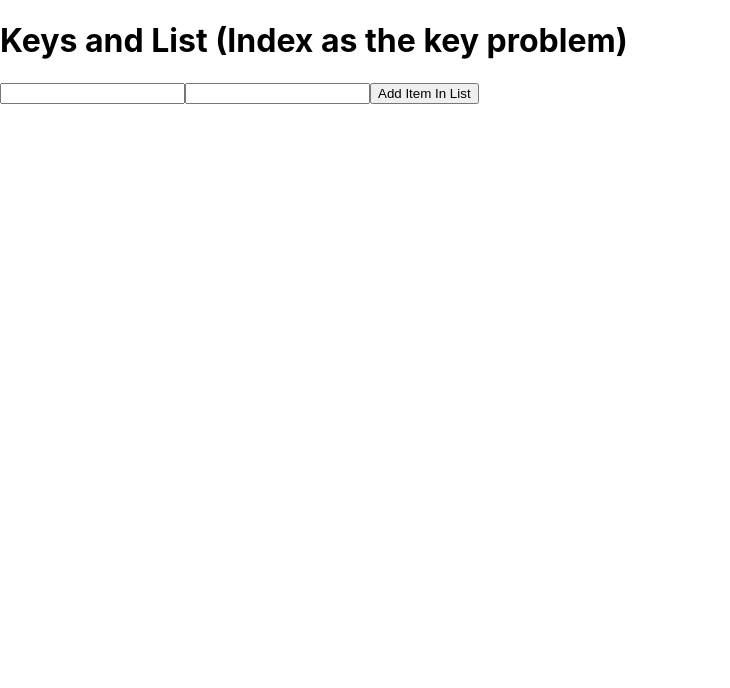
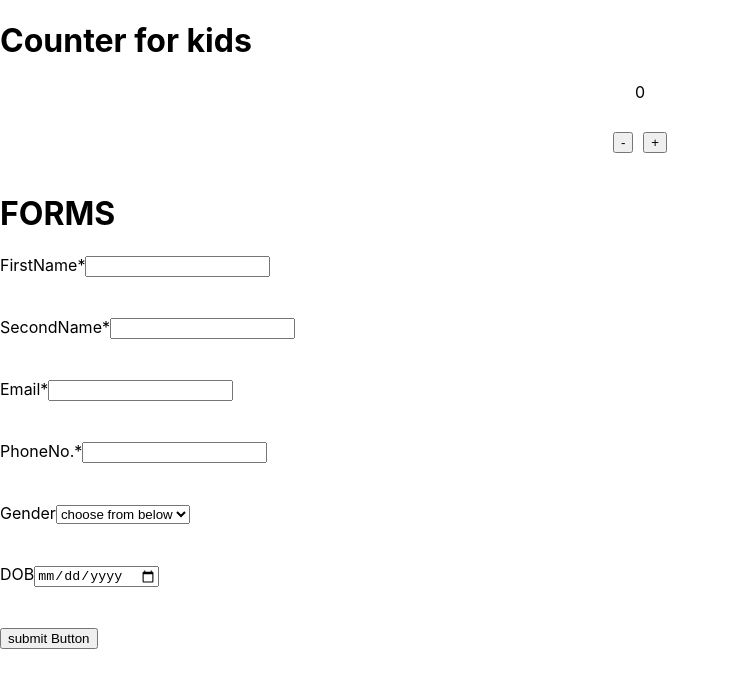
Before and after one commit to thakurutkarsh22/newton-react-fsd-july-2023, a React (Create React App) app: page / in a window 1280 px wide. Shown: the top 688 px of the page, without its empty margins (0-730 px from the left). Built offline with nearby package versions, Linux system fonts and the light colour scheme.

Commit message:
FORMS: Value (How to fetch Values)

```diff
--- /dev/null
+++ b/src/5.Forms/1.OwnForms/OwnForms.js
@@ -0,0 +1,125 @@
+import { useState } from "react";
+
+const DEFAULT_VALUE_OF_FORM = {
+  firstName: "",
+  secondName: "",
+  email: "",
+  phone: "",
+  gender: "",
+  dob: "",
+};
+
+function OwnForm() {
+  const [form, setForm] = useState(DEFAULT_VALUE_OF_FORM);
+
+  console.log("latest from", form);
+  console.log("latest from", form.secondName);
+
+  function onChangeHandler(event, key) {
+    setForm((oldValue) => {
+      return {
+        ...oldValue,
+        [key]: event.target.value,
+      };
+    });
+  }
+
+  return (
+    <>
+      <h1>FORMS </h1>
+
+      <form>
+        <label htmlFor="firstName">FirstName*</label>
+        <input
+          onChange={(event) => {
+            onChangeHandler(event, "firstName");
+          }}
+          type="text"
+          id="firstName"
+        />
+
+        <br />
+        <br />
+        <br />
+
+        <label htmlFor="secondName">SecondName*</label>
+        <input
+          type="text"
+          id="secondName"
+          onChange={(event) => {
+            onChangeHandler(event, "secondName");
+          }}
+        />
+
+        <br />
+        <br />
+        <br />
+
+        <label htmlFor="email">Email*</label>
+        <input
+          type="email"
+          id="email"
+          onChange={(event) => {
+            onChangeHandler(event, "email");
+          }}
+        />
+
+        <br />
+        <br />
+        <br />
+
+        <label htmlFor="phone">PhoneNo.*</label>
+        <input
+          type="number"
+          id="phone"
+          onChange={(event) => {
+            onChangeHandler(event, "phone");
+          }}
+        />
+
+        <br />
+        <br />
+        <br />
+
+        <label htmlFor="gender">Gender</label>
+        <select
+          id="gender"
+          onChange={(event) => {
+            onChangeHandler(event, "gender");
+          }}
+        >
+          <option value={0}>choose from below</option>
+          <option value={1}>Female</option>
+          <option value={2}>male</option>
+          <option value={3}>Dont want to share</option>
+        </select>
+
+        <br />
+        <br />
+        <br />
+
+        <label htmlFor="dob">DOB</label>
+        <input
+          type="date"
+          id="dob"
+          onChange={(event) => {
+            onChangeHandler(event, "dob");
+          }}
+        />
+
+        <br />
+        <br />
+        <br />
+
+        <input type="submit" value={"submit Button"} />
+      </form>
+    </>
+  );
+}
+
+export default OwnForm;
+
+// Whenever you are thinking about FORMS
+// 1. Think about Values and UI  (whatever is in the UI should also be inside the state variable and VICA VERSA)
+// 2. ERROR STATE....
+// 3. TOUCH STATE ......
--- a/src/App.js
+++ b/src/App.js
@@ -12,6 +12,7 @@ import Parent from "./2.Communication/3.Sibling/Parent";
 import KeysAndList from "./3.KeysAndList/1.NoKeyProblems/KeysAndListProblem";
 import KeysAndListSolution from "./3.KeysAndList/1.NoKeyProblems/KeysAndListSolution";
 import IndexAsAKey from "./3.KeysAndList/2.IndexAsKey/IndexAsAKey";
+import OwnForm from "./5.Forms/1.OwnForms/OwnForms";
 // import Parent from "./2.Communication/2.ChildToParent/Parent";
 // import Parent from "./2.Communication/1.ParentToCHild/Parent";
 
@@ -51,7 +52,7 @@ function App() {
       <HelloComponent /> */}
 
       {/* REACT IS CALLING THE COUNTER COMPONENT FUNCTION  */}
-      {/* <CounterComponent heading={"Counter for kids"} /> */}
+      <CounterComponent heading={"Counter for kids"} />
 
       {/* <ListComponent students={listStudent} /> */}
 
@@ -76,7 +77,9 @@ function App() {
       {/* <KeysAndList /> */}
       {/* <KeysAndListSolution /> */}
 
-      <IndexAsAKey />
+      {/* <IndexAsAKey /> */}
+
+      <OwnForm />
     </>
   );
 }
```
